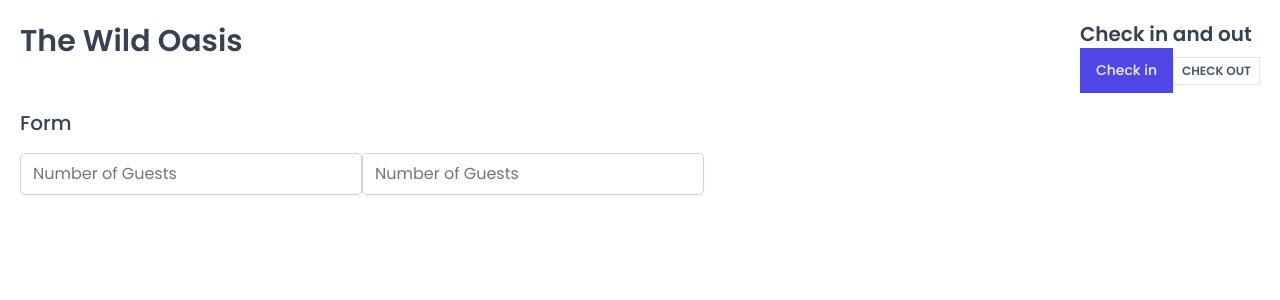
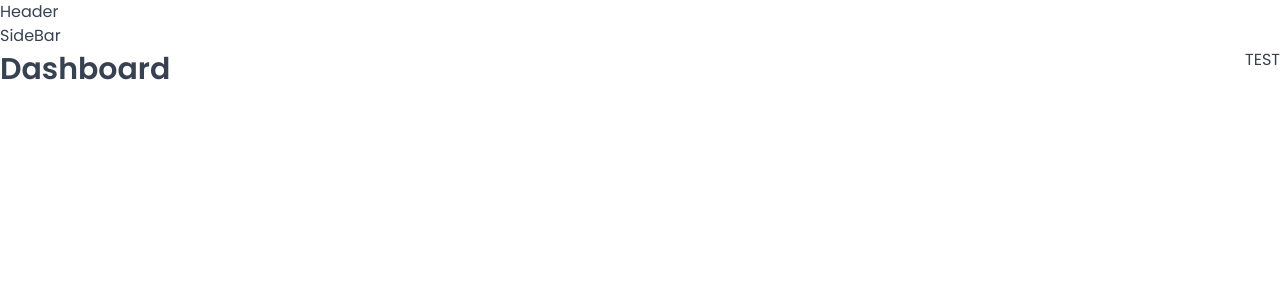
Before and after one commit to ShawnRSidwell/the-wild-oasis, a React (Vite) app: page /dashboard in a window 1280 px wide. Shown: the top 300 px of the page. Built offline with nearby package versions, Linux system fonts and the light colour scheme; a web font is replaced by a local one.

Commit message:
Add routing and applayout

```diff
--- a/package.json
+++ b/package.json
@@ -12,6 +12,7 @@
   "dependencies": {
     "react": "^18.2.0",
     "react-dom": "^18.2.0",
+    "react-router-dom": "^6.21.1",
     "styled-components": "^6.1.6"
   },
   "devDependencies": {
--- a/src/App.jsx
+++ b/src/App.jsx
@@ -1,49 +1,34 @@
-import styled from "styled-components";
+import { BrowserRouter, Navigate, Route, Routes } from "react-router-dom";
+import Dashboard from "./pages/Dashboard";
+import Bookings from "./pages/Bookings";
+import Cabins from "./pages/Cabins";
+import Users from "./pages/Users";
+import Settings from "./pages/Settings";
+import Account from "./pages/Account";
+import Login from "./pages/Login";
+import PageNotFound from "./pages/PageNotFound";
 import GlobalStyles from "./styles/GlobalStyles";
-import Button from "./ui/Button";
-import Input from "./ui/Input";
-import Heading from "./ui/Heading";
-import Row from "./ui/Row";
-
-const StyledApp = styled.div`
-  padding: 20px;
-`;
+import AppLayout from "./ui/AppLayout";
 
 function App() {
   return (
     <>
       <GlobalStyles />
-      <StyledApp>
-        <Row>
-          <Row type="horizontal">
-            <Heading as="h1">The Wild Oasis</Heading>
-            <div>
-              <Heading as="h2">Check in and out</Heading>
-              <Button
-                variation="primary"
-                size="medium"
-                onClick={() => alert("checked in")}
-              >
-                Check in
-              </Button>
-              <Button
-                variation="secondary"
-                size="small"
-                onClick={() => alert("checked out")}
-              >
-                Check out
-              </Button>
-            </div>
-          </Row>
-          <Row>
-            <Heading as="h3">Form</Heading>
-            <form>
-              <Input type="number" placeholder="Number of Guests" />
-              <Input type="number" placeholder="Number of Guests" />
-            </form>
-          </Row>
-        </Row>
-      </StyledApp>
+      <BrowserRouter>
+        <Routes>
+          <Route element={<AppLayout />}>
+            <Route index element={<Navigate replace to="dashboard" />} />
+            <Route path="dashboard" element={<Dashboard />} />
+            <Route path="bookings" element={<Bookings />} />
+            <Route path="cabins" element={<Cabins />} />
+            <Route path="users" element={<Users />} />
+            <Route path="settings" element={<Settings />} />
+            <Route path="account" element={<Account />} />
+          </Route>
+          <Route path="login" element={<Login />} />
+          <Route path="*" element={<PageNotFound />} />
+        </Routes>
+      </BrowserRouter>
     </>
   );
 }
--- /dev/null
+++ b/src/ui/AppLayout.jsx
@@ -0,0 +1,17 @@
+import { Outlet } from "react-router-dom";
+import Sidebar from "./Sidebar";
+import Header from "./Header";
+
+function AppLayout() {
+  return (
+    <div>
+      <Header />
+      <Sidebar />
+      <main>
+        <Outlet />
+      </main>
+    </div>
+  );
+}
+
+export default AppLayout;
--- /dev/null
+++ b/src/ui/Header.jsx
@@ -0,0 +1,5 @@
+function Header() {
+  return <header>Header</header>;
+}
+
+export default Header;
--- /dev/null
+++ b/src/ui/Sidebar.jsx
@@ -0,0 +1,5 @@
+function Sidebar() {
+  return <aside>SideBar</aside>;
+}
+
+export default Sidebar;
```
Also changed, not shown: 1 other file (tests, documents, lock files or other folders).
